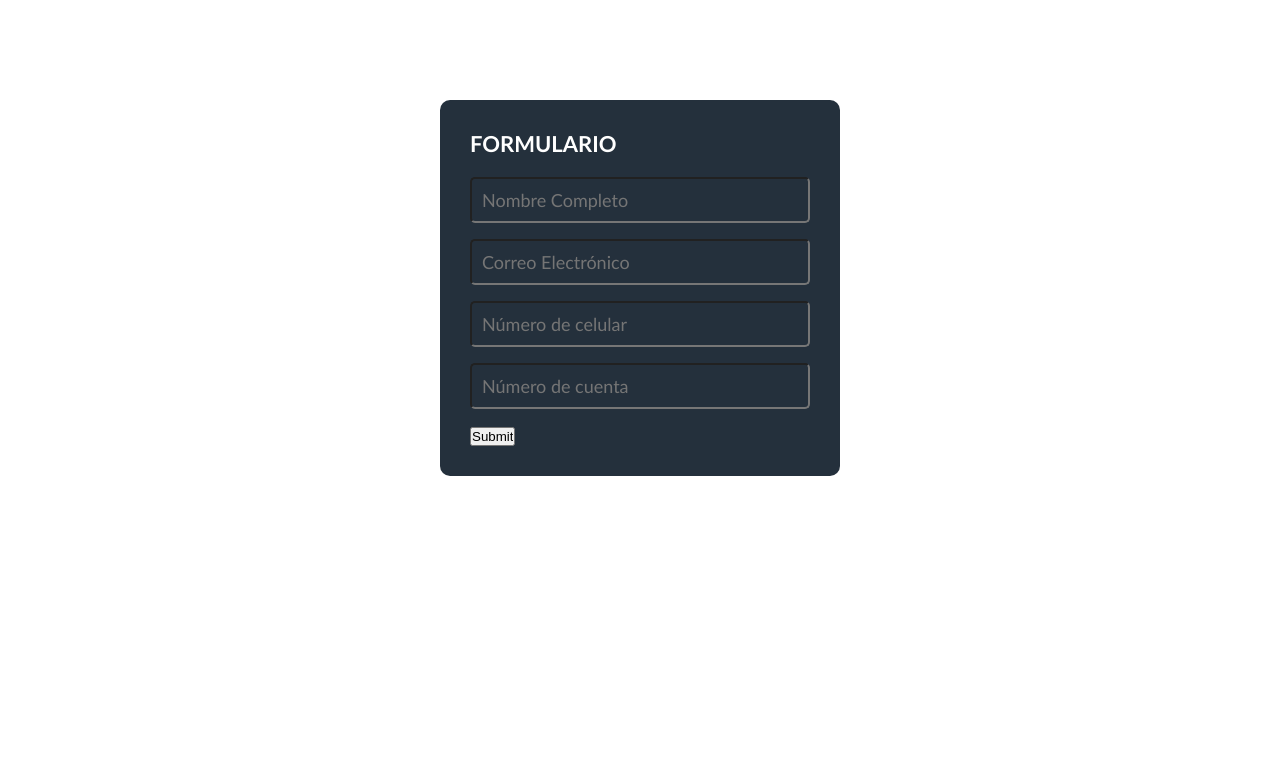
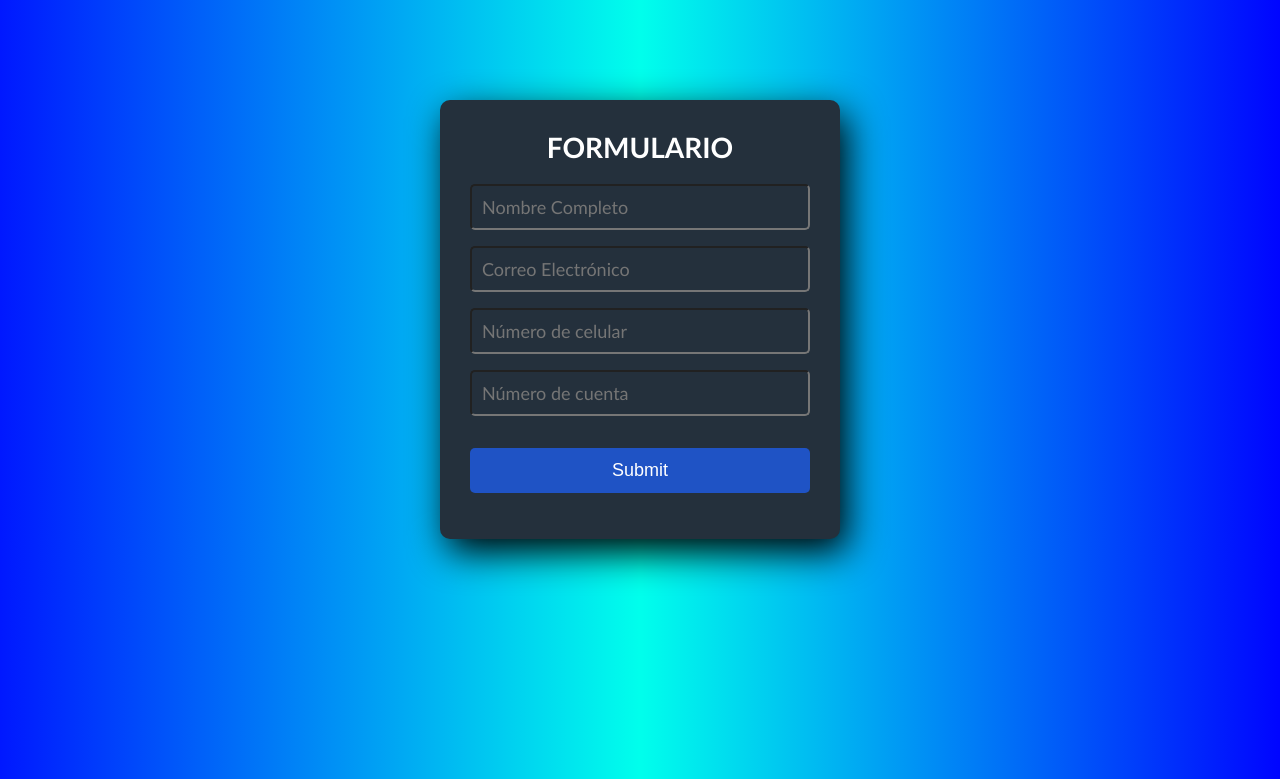
Before and after one commit to Zidanearroyo/proyectos, a PHP site: page / in a window 1280 px wide. Shown: the top 779 px of the page. Run offline with PHP 8.4, Linux system fonts and the light colour scheme.

Commit message:
Estilos semi
Se agregaron estilos semi finalizados y el favicon

```diff
--- a/index.html
+++ b/index.html
@@ -4,6 +4,7 @@
     <meta charset="UTF-8">
     <meta name="viewport" content="width=device-width, initial-scale=1.0">
     <link rel="stylesheet" href="styles.css">
+    <link rel="shortcut icon" href="favicon.png" type="image/x-icon">
     <title>Proyecto Web1</title>
 </head>
 <body>
@@ -13,7 +14,7 @@
         <input class="inputs" type="email" name="correo" placeholder="Correo Electrónico">
         <input class="inputs" type="number" name="celular" placeholder="Número de celular">
         <input class="inputs" type="number" name="nocuenta" placeholder="Número de cuenta">
-        <input type="submit" name="Registrar">
+        <input class="buttons" type="submit" name="registrar">
     </form>
 </body>
 </html>
--- a/styles.css
+++ b/styles.css
@@ -2,6 +2,10 @@
     padding: 0;
     margin: 0;
     box-sizing: border-box;
+}
+body{
+    background: rgb(0,24,255);
+    background: linear-gradient(90deg, rgba(0,24,255,1) 0%, rgba(0,255,236,1) 50%, rgba(0,5,255,1) 100%);
 }
 .form{
     width: 400px;
@@ -12,10 +16,12 @@
     border-radius: 10px;
     font-family: calibri;
     color: white;
+    box-shadow: 7px 13px 37px #000;
 }
 .form h4{
-font-size: 22px;
+font-size: 28px;
 margin-bottom: 20px;
+text-align: center;
 }
 .inputs{
     width: 100%;
@@ -25,4 +31,15 @@ margin-bottom: 20px;
     margin-bottom: 16px;
     font-family: calibri;
     font-size: 18px;
+    color: white;
 }
+.buttons{
+    width: 100%;
+    background: #1f53c5;
+    border: none;
+    border-radius: 5px;
+    padding: 12px;
+    color: white;
+    margin: 16px 0;
+    font-size: 18px;
+}
```
Also changed, not shown: favicon.png (added).
